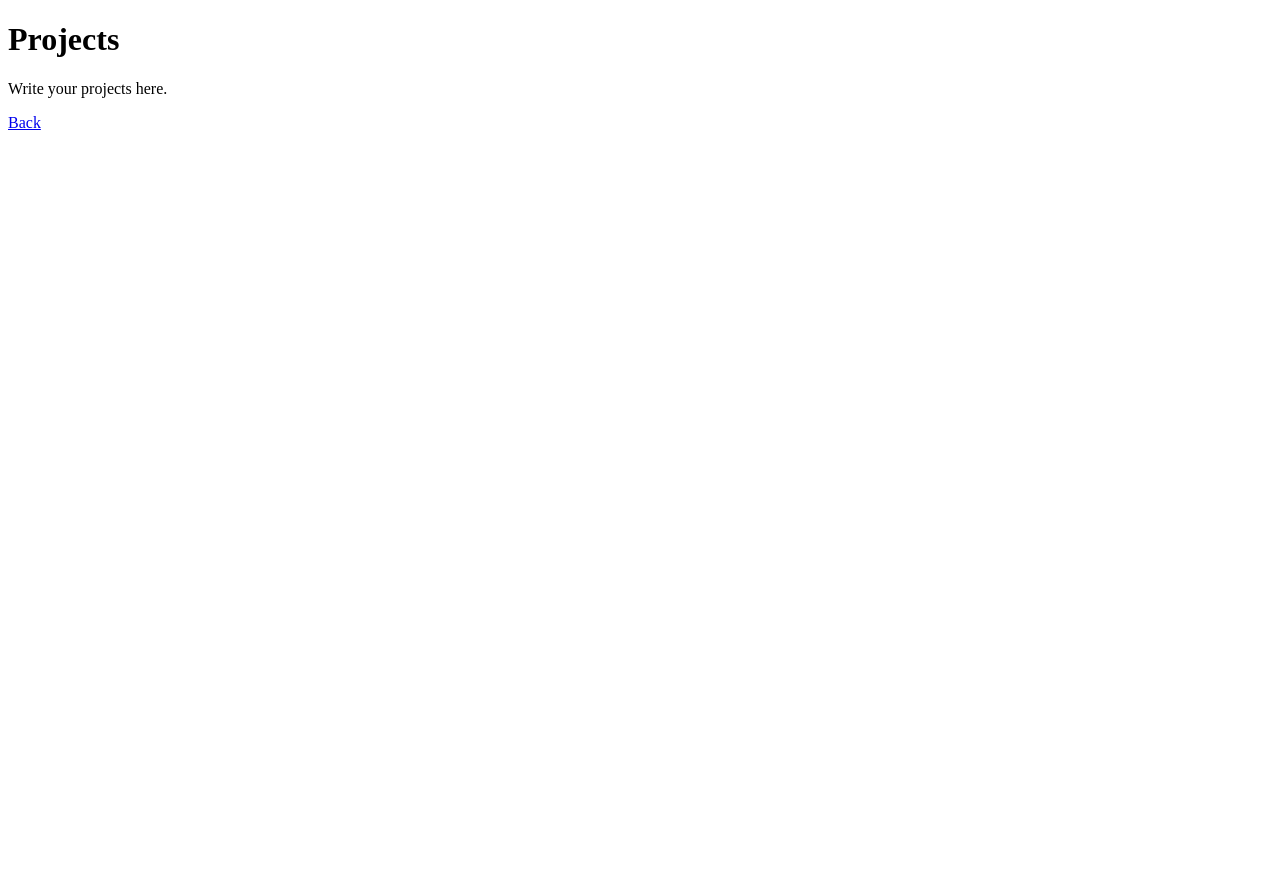
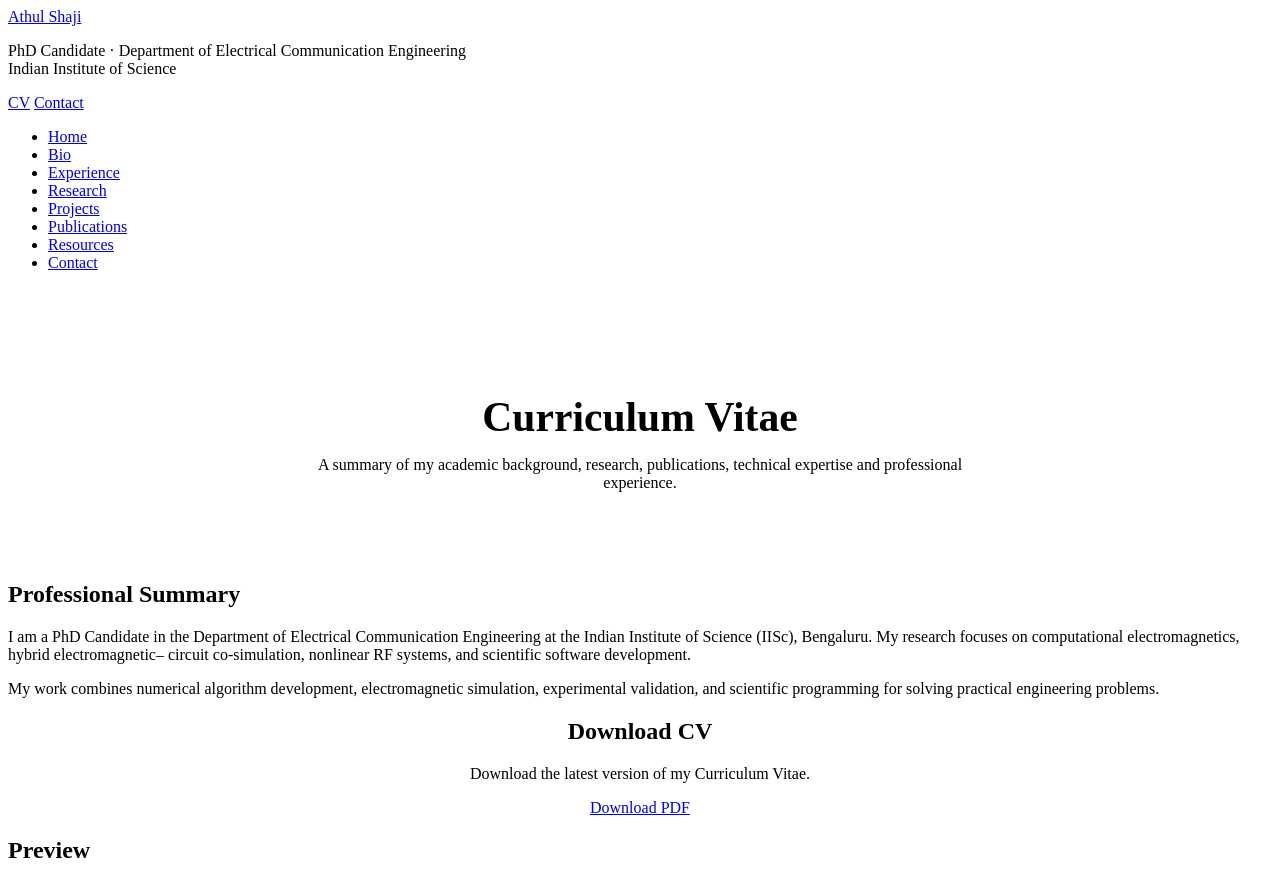
Before and after one commit to athulshaji/athulshaji.github.io, a plain HTML site: page cv.html in a window 1280 px wide. Shown: the top 883 px of the page. Before the commit the page ends 800 px from the top, so only its background shows below. Drawn offline with Linux system fonts and the light colour scheme.

Commit message:
feat: add CV page

```diff
--- a/css/style.css
+++ b/css/style.css
@@ -148,3 +148,19 @@
     text-decoration: underline;
 
 }
+
+
+/* ==========================================
+   CV Page
+========================================== */
+
+.cv-frame{
+
+    width:100%;
+    height:900px;
+
+    border:1px solid #d1d5db;
+
+    border-radius:10px;
+
+}
--- a/cv.html
+++ b/cv.html
@@ -1,12 +1,130 @@
-<!doctype html>
-<html>
+<!DOCTYPE html>
+<html lang="en">
+
 <head>
-  <meta charset="utf-8">
-  <title>Projects</title>
+
+    <meta charset="UTF-8">
+    <meta name="viewport" content="width=device-width, initial-scale=1.0">
+
+    <title>Curriculum Vitae | Athul Shaji</title>
+
+    <meta name="description"
+          content="Curriculum Vitae of Athul Shaji.">
+
+    <link rel="stylesheet" href="css/style.css">
+    <link rel="stylesheet" href="css/responsive.css">
+
 </head>
+
 <body>
-  <h1>Projects</h1>
-  <p>Write your projects here.</p>
-  <p><a href="index.html">Back</a></p>
+
+<div id="navbar"></div>
+
+<main>
+
+    <!-- Page Header -->
+
+    <section class="page-header">
+
+        <div class="container">
+
+            <h1>Curriculum Vitae</h1>
+
+            <p>
+
+                A summary of my academic background, research,
+                publications, technical expertise and professional
+                experience.
+
+            </p>
+
+        </div>
+
+    </section>
+
+    <!-- Summary -->
+
+    <section class="section">
+
+        <div class="container">
+
+            <h2>Professional Summary</h2>
+
+            <p>
+
+                I am a PhD Candidate in the Department of Electrical
+                Communication Engineering at the Indian Institute of
+                Science (IISc), Bengaluru. My research focuses on
+                computational electromagnetics, hybrid electromagnetic–
+                circuit co-simulation, nonlinear RF systems, and
+                scientific software development.
+
+            </p>
+
+            <p>
+
+                My work combines numerical algorithm development,
+                electromagnetic simulation, experimental validation,
+                and scientific programming for solving practical
+                engineering problems.
+
+            </p>
+
+        </div>
+
+    </section>
+
+    <!-- Download -->
+
+    <section class="section light">
+
+        <div class="container center">
+
+            <h2>Download CV</h2>
+
+            <p>
+
+                Download the latest version of my Curriculum Vitae.
+
+            </p>
+
+            <a href="pdf/CV.pdf"
+               class="btn"
+               target="_blank">
+
+                Download PDF
+
+            </a>
+
+        </div>
+
+    </section>
+
+    <!-- PDF Viewer -->
+
+    <section class="section">
+
+        <div class="container">
+
+            <h2>Preview</h2>
+
+            <iframe
+                src="pdf/CV.pdf"
+                class="cv-frame"
+                title="Curriculum Vitae">
+
+            </iframe>
+
+        </div>
+
+    </section>
+
+</main>
+
+<div id="footer"></div>
+
+<script src="js/main.js"></script>
+
 </body>
+
 </html>
```
Also changed, not shown: 2 other files.
